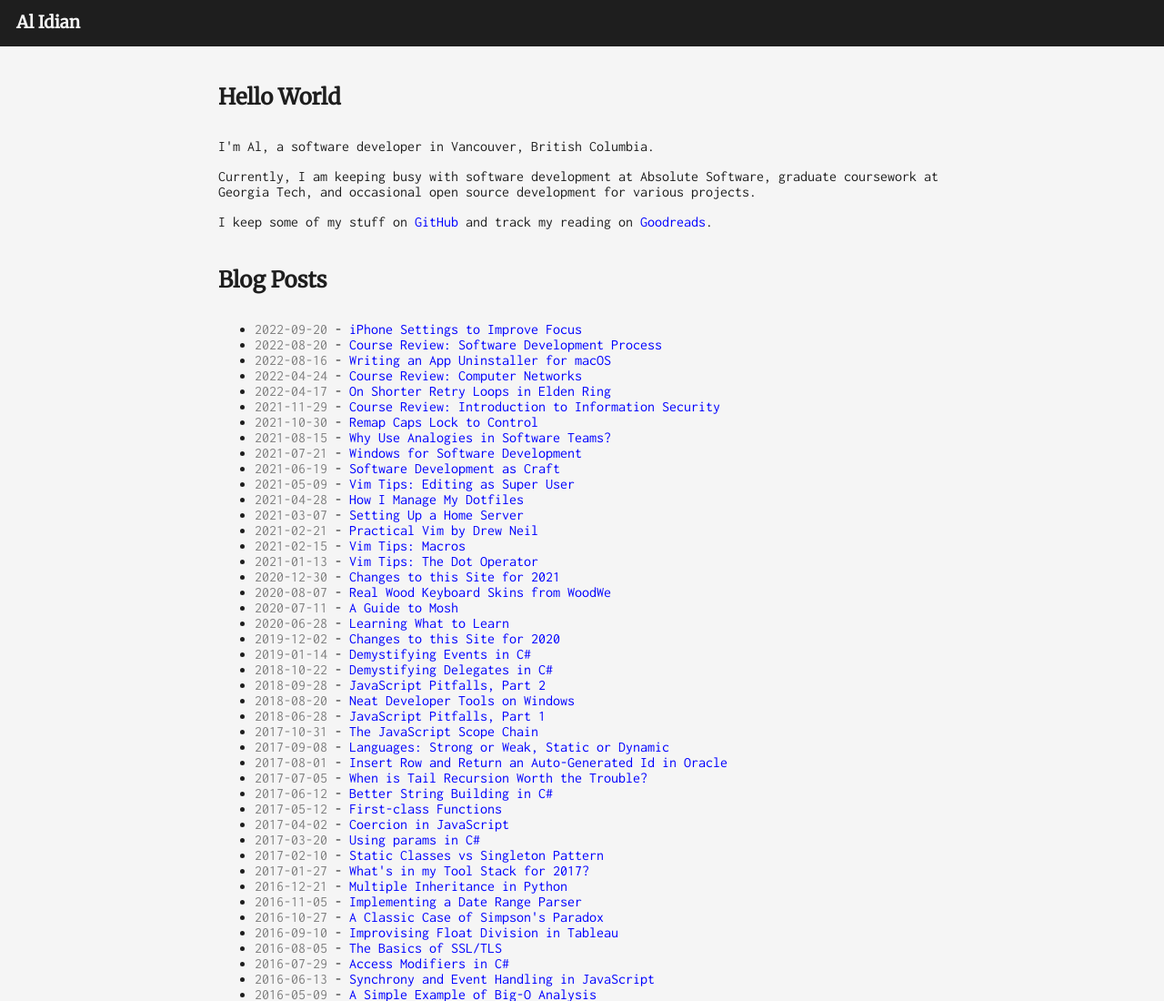
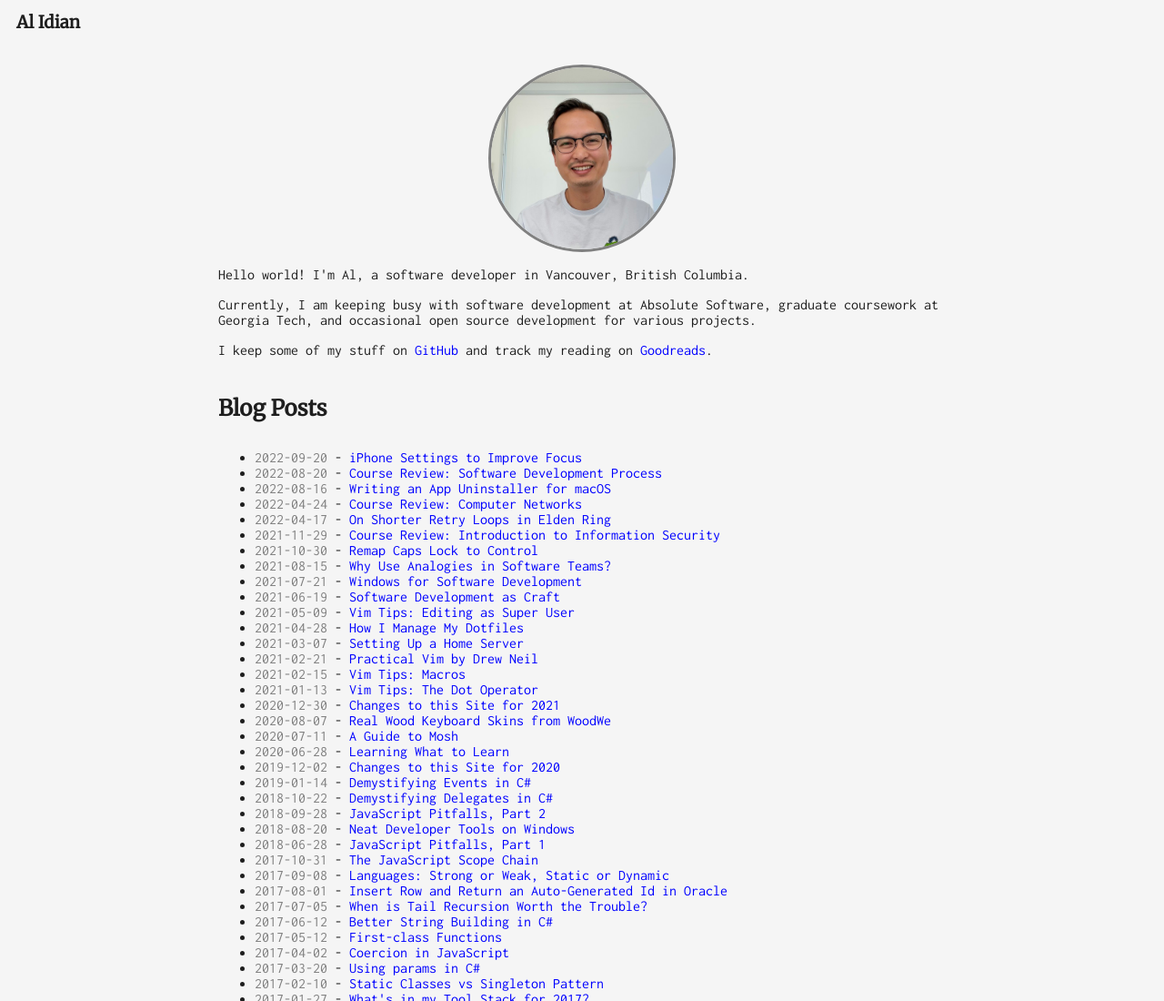
Before and after one commit to idianal/personal-site, an Eleventy site: page index.njk in a window 1280 px wide. Shown: the top 1100 px of the page at 91% size. Built offline with nearby package versions, Linux system fonts and the light colour scheme; Eleventy itself is replaced by a stand-in of ours; files that its build step writes are made by us from their sources; what markdown-it-sup would draw is missing.

Commit message:
Add avatar

```diff
--- a/_includes/base.njk
+++ b/_includes/base.njk
@@ -17,10 +17,10 @@
     <link rel="stylesheet" href="{{ '/css/syntax-highlight.css' | url }}">
     <link rel="stylesheet" href="{{ '/css/style.css' | url }}">
 
-    <link rel="apple-touch-icon" sizes="180x180" href="{{ '/favicon/apple-touch-icon.png' | url }}">
-    <link rel="icon" type="image/png" sizes="32x32" href="{{ '/favicon/favicon-32x32.png' | url }}">
-    <link rel="icon" type="image/png" sizes="16x16" href="{{ '/favicon/favicon-16x16.png' | url }}">
-    <link rel="manifest" href="{{ '/favicon/site.webmanifest' | url }}">
+    <link rel="apple-touch-icon" sizes="180x180" href="{{ '/assets/favicon/apple-touch-icon.png' | url }}">
+    <link rel="icon" type="image/png" sizes="32x32" href="{{ '/assets/favicon/favicon-32x32.png' | url }}">
+    <link rel="icon" type="image/png" sizes="16x16" href="{{ '/assets/favicon/favicon-16x16.png' | url }}">
+    <link rel="manifest" href="{{ '/assets/favicon/site.webmanifest' | url }}">
 </head>
 <body>
     <header>
--- a/css/style.css
+++ b/css/style.css
@@ -1,8 +1,6 @@
 :root {
   --color-background: whitesmoke;
   --color-foreground: #1e1e1e;
-  --color-header-background: #1e1e1e;
-  --color-header-text: whitesmoke;
   --color-links: blue;
 }
 
@@ -44,7 +42,7 @@ a {
 header {
     padding: 15px 20px;
     margin: -10px -10px 10px -10px;
-    background-color: var(--color-header-background);
+    background-color: var(--color-background);
 }
 
 footer {
@@ -68,7 +66,7 @@ td {
 
 #site-title,
 #site-title a {
-    color: var(--color-header-text);
+    color: var(--color-text);
 }
 
 #post-title {
@@ -79,6 +77,16 @@ td {
 #post-date {
     margin-top: 0px;
     padding-bottom: 10px;
+}
+
+.avatar {
+    border: 3px solid gray;
+    border-radius: 50%;
+    display: block;
+    margin: auto;
+    margin-bottom: 10px;
+    margin-top: 20px;
+    width: 200px;
 }
 
 .table-title {
--- a/index.njk
+++ b/index.njk
@@ -3,10 +3,10 @@ layout: base.njk
 title: Home
 ---
 
-<h2>Hello World</h2>
+<img class="avatar" src="{{ '/assets/avatar/avatar.jpg' | url }}" alt="Al Idian">
 
 <p>
-    I'm Al, a software developer in Vancouver, British Columbia.
+    Hello world! I'm Al, a software developer in Vancouver, British Columbia.
 </p>
 
 <p>
```
Also changed, not shown: .eleventy.js, assets/avatar/avatar.jpg (added), assets/favicon/android-chrome-192x192.png (renamed from favicon/android-chrome-192x192.png), assets/favicon/android-chrome-512x512.png (renamed from favicon/android-chrome-512x512.png), assets/favicon/apple-touch-icon.png (renamed from favicon/apple-touch-icon.png), assets/favicon/favicon-16x16.png (renamed from favicon/favicon-16x16.png), assets/favicon/favicon-32x32.png (renamed from favicon/favicon-32x32.png), assets/favicon/favicon.ico (renamed from favicon/favicon.ico), assets/favicon/site.webmanifest (renamed from favicon/site.webmanifest).
